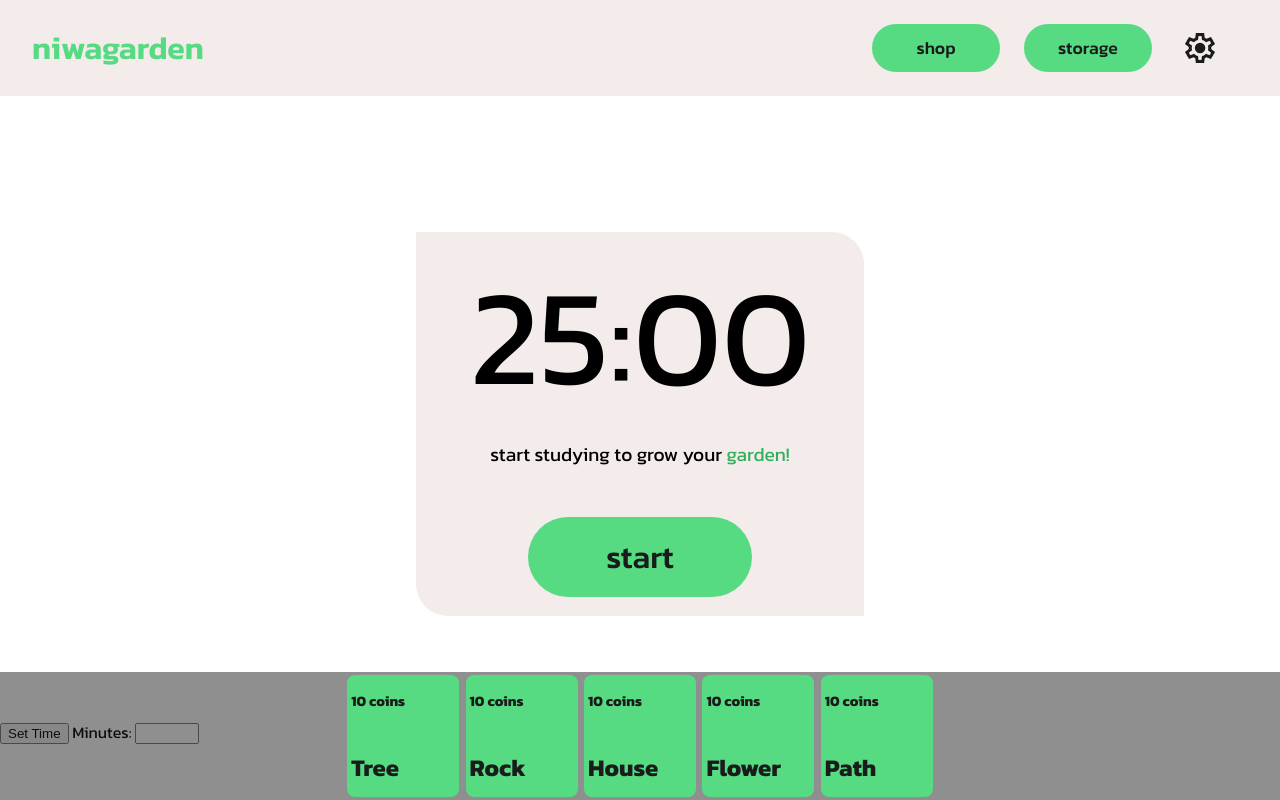
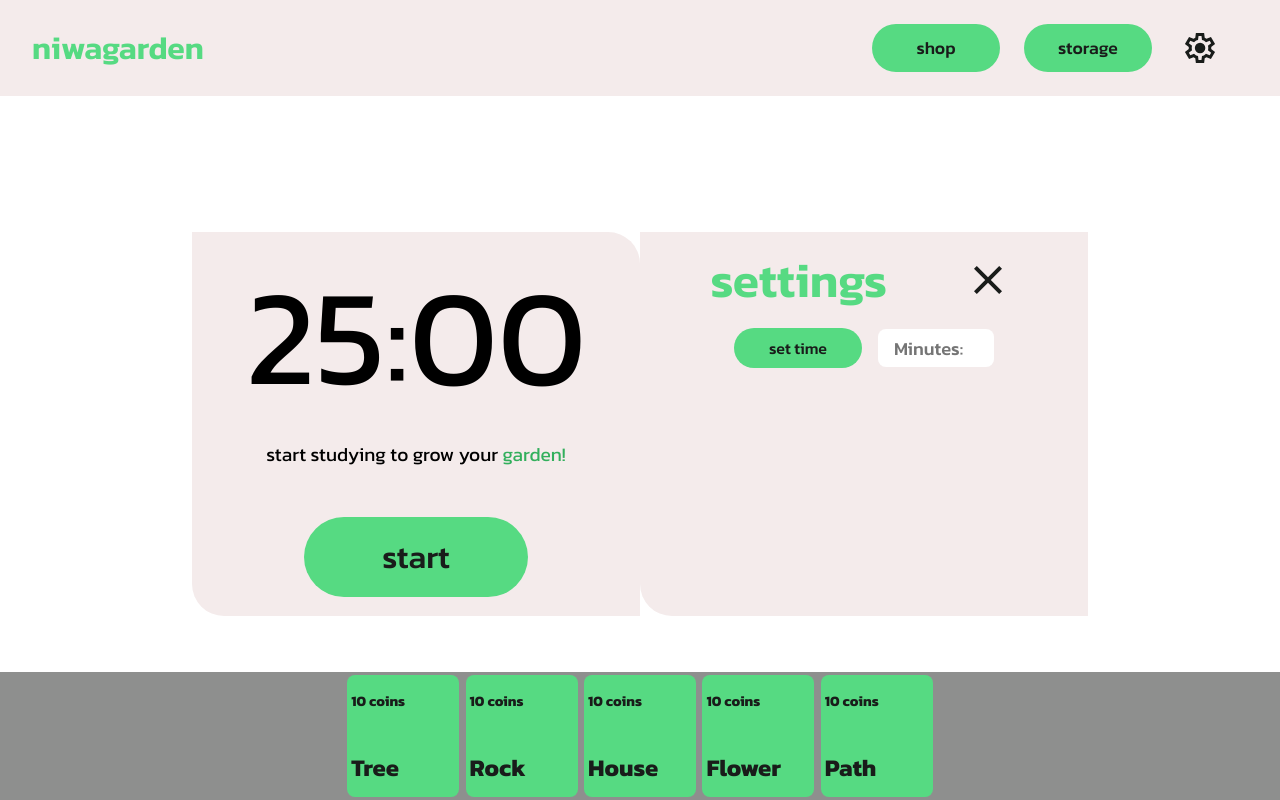
Before and after one commit to sidneytatkins/gardenProject, a website built with Vite: page index.html in a window 1280 px wide. Built offline with nearby package versions, Linux system fonts and the light colour scheme.

Commit message:
settings

```diff
--- a/index.html
+++ b/index.html
@@ -35,7 +35,6 @@
 
     <div id = "middle-container">
       <div id = "timer-layout">
-
           <div id = "time-container">
               <p id="timerP">25:00</p>
           </div>
@@ -47,10 +46,22 @@
             <button id="startButton">start</button>
           </div>
       </div>
+      <div id = "settings-layout">
+        <div id = "header-container">
+            <p id="header-settings">settings</p>
+            <button id="exitSettings">
+              <svg xmlns="http://www.w3.org/2000/svg" height="24" viewBox="0 -960 960 960" width="24"><path d="m256-200-56-56 224-224-224-224 56-56 224 224 224-224 56 56-224 224 224 224-56 56-224-224-224 224Z"/></svg>
+            </button>
+        </div>
+        <div id = "input-container">
+          <button id="setButton">set time</button>
+          <input placeholder = "Minutes:" type="number" id="minutesInput" min="0" max="180" step="5" />
+        </div>
+
+
+
     </div>
-    <button id="setButton">Set Time</button>
-    <label for="minutesInput">Minutes:</label>
-    <input type="number" id="minutesInput" min="0" max="180" step="5" />
+    </div>
 
     <div id = "shop-container">
       <div id = "tree-item">
@@ -78,5 +89,6 @@
     </div>
 
 
+
   </body>
 </html>
--- a/style.css
+++ b/style.css
@@ -336,3 +336,90 @@ canvas {
     color: var(--color-text-primary);
     font-weight: bold;
   }
+
+  #settings-layout{
+    display: flex;
+
+    flex-direction: column;
+    align-items: center;
+    width: 28rem;
+    height: 24rem;
+    background-color: var(--color-primary);
+    border-radius: 2rem;
+
+    border-width: .3rem;
+    border-top-left-radius: 0;
+    border-bottom-right-radius: 0;
+    transition: all 0.5s linear;
+  }
+
+  #header-container{
+
+      display: flex;
+      flex-direction: row;
+      justify-content: space-evenly;
+      align-items: center;
+      width: 100%;
+
+
+  }
+  #header-settings{
+    font-size: 3rem;
+    font-weight: 600;
+    color: var(--color-secondary);
+
+  }
+  #exitSettings{
+    background: none;
+    text-align: center;
+    display: flex;
+    align-items: center;
+    justify-content: center;
+    border: none;
+    fill: var(--color-text-primary);
+    font-size: 3rem;
+    cursor: pointer;
+    transition: all .3s ease-in-out;
+  }
+  #exitSettings:hover{
+    transform: rotate(90deg);
+    transition: all .3s ease-in-out;
+  }
+  #exitSettings svg{
+    width: 3rem;
+    height: 3rem;
+  }
+
+  #input-container{
+    width: 100%;
+    display: flex;
+    flex-direction: row;
+    justify-content: center;
+    align-items: center;
+
+  }
+
+  #setButton{
+    background-color: var(--color-secondary);
+    color: var(--color-text-primary);
+    border: none;
+    width: 8rem;
+    height: 2.5rem;
+    border-radius: 3rem;
+    font-size: 1rem;
+    font-family: 'Kanit', sans-serif;
+    font-weight: 500;
+    cursor: pointer;
+    transition: all .1s ease-in-out;
+    margin-right: 1rem;
+  }
+  #minutesInput{
+    width: 7rem;
+    height: 2.25rem;
+    border-radius: .5rem;
+    border: none;
+    text-align: center;
+    font-size: 1.15rem;
+    font-family: 'Kanit', sans-serif;
+    font-weight: 500;
+  }
```
Also changed, not shown: icons/close.svg (added).
